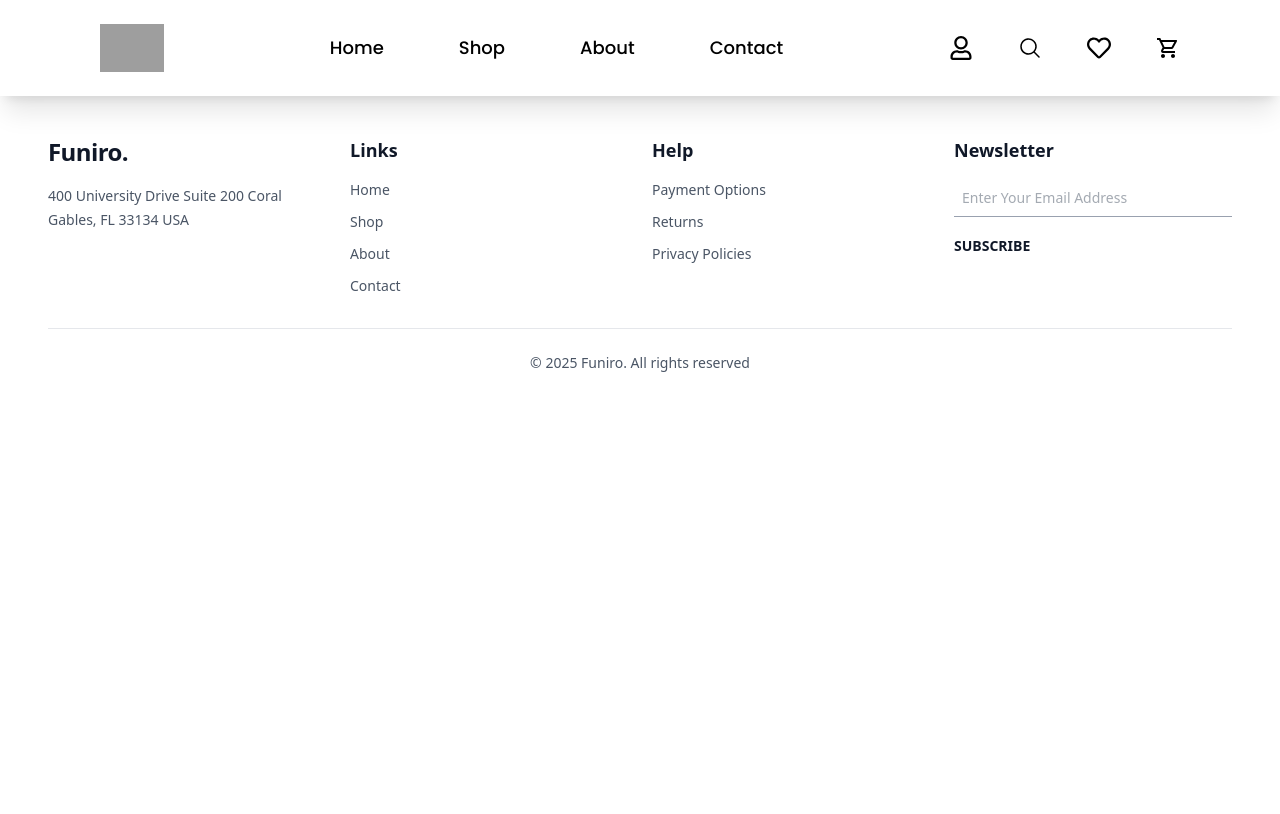
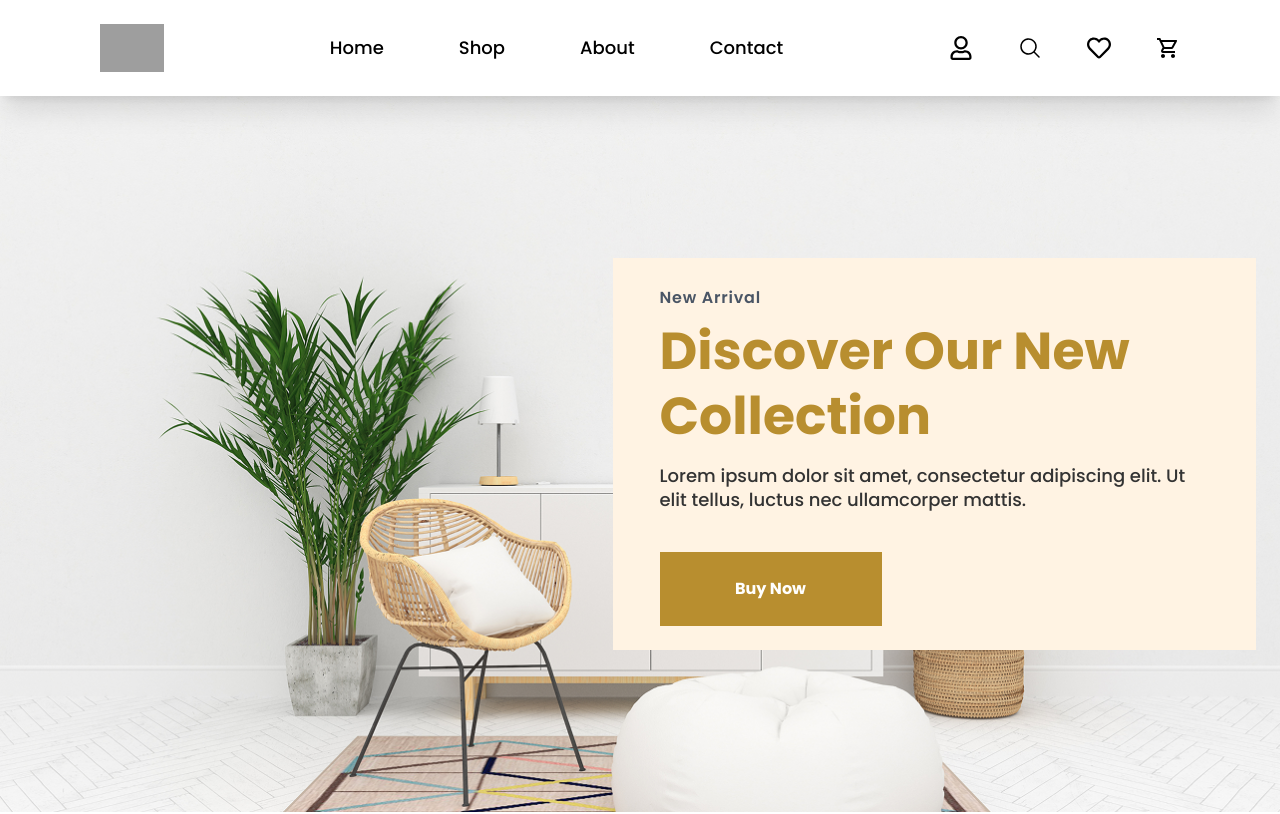
Before and after one commit to Saurabh-Paudel/Furniro, a React (Vite) app in the folder Frontend/: page / in a window 1280 px wide. Shown: the top 814 px of the page. Built offline with nearby package versions, Linux system fonts and the light colour scheme; grey boxes are pictures that could not be loaded.

Commit message:
Homepage Banner added.

```diff
--- a/Frontend/package.json
+++ b/Frontend/package.json
@@ -14,6 +14,7 @@
     "react": "^19.0.0",
     "react-dom": "^19.0.0",
     "react-icons": "^5.5.0",
+    "react-router-dom": "^7.3.0",
     "tailwindcss": "^4.0.12"
   },
   "devDependencies": {
--- a/Frontend/src/App.jsx
+++ b/Frontend/src/App.jsx
@@ -1,12 +1,16 @@
 import React from "react";
-import Navbar from "./Component/RootComponent/Navbar";
-import Footer from "./Component/RootComponent/Footer";
+import RootLayout from "./Component/RootComponent/Layout/RootLayout";
+import { Route, Routes } from "react-router-dom";
+import Home from "./Component/Pages/ClientPages/Homepage";
 
 function App() {
   return (
     <>
-      <Navbar />
-      <Footer />
+      <Routes>
+        <Route path="/" element={<RootLayout />}>
+          <Route path="/" element={<Home />} />
+        </Route>
+      </Routes>
     </>
   );
 }
--- /dev/null
+++ b/Frontend/src/Component/Pages/ClientPages/Homepage.jsx
@@ -0,0 +1,33 @@
+import React from "react";
+
+function Homepage() {
+  return (
+    <div className="relative bg-[url('/Banner_Img.png')] bg-cover bg-center h-auto lg:h-[716px] w-full flex items-center justify-center lg:justify-end px-6 py-6">
+      {/* Overlay for Text and Button */}
+      <div
+        className="bg-[#FFF3E3] flex items-center justify-center font-poppins
+                      w-[90%] max-w-[643px] h-auto py-6 px-4 md:px-8 "
+      >
+        <div className="max-w-[550px] w-full text-center md:text-left mt-1">
+          <span className="text-sm md:text-base font-semibold text-gray-600 tracking-wider">
+            New Arrival
+          </span>
+          <p className="text-[52px] md:text-[52px] font-bold leading-tight md:leading-[65px] text-[#B88E2F] mt-2 mb-4">
+            Discover Our New Collection
+          </p>
+          <p className="text-sm md:text-[18px] font-medium leading-6 text-[#333333]">
+            Lorem ipsum dolor sit amet, consectetur adipiscing elit. Ut elit
+            tellus, luctus nec ullamcorper mattis.
+          </p>
+          <div className="flex justify-center md:justify-start">
+            <button className="mt-6 md:mt-10 bg-[#B88E2F] text-white font-bold text-sm md:text-base px-6 md:w-[222px] py-3 md:h-[74px]  hover:bg-yellow-700 transition duration-300">
+              Buy Now
+            </button>
+          </div>
+        </div>
+      </div>
+    </div>
+  );
+}
+
+export default Homepage;
--- /dev/null
+++ b/Frontend/src/Component/RootComponent/Layout/RootLayout.jsx
@@ -0,0 +1,16 @@
+import React from "react";
+import Navbar from "./Navbar";
+import { Outlet } from "react-router-dom";
+import Footer from "./Footer";
+
+function RootLayout() {
+  return (
+    <>
+      <Navbar />
+      <Outlet />
+      <Footer />
+    </>
+  );
+}
+
+export default RootLayout;
--- a/Frontend/src/main.jsx
+++ b/Frontend/src/main.jsx
@@ -1,10 +1,13 @@
-import { StrictMode } from 'react'
-import { createRoot } from 'react-dom/client'
-import App from './App.jsx'
-import './index.css'
+import { StrictMode } from "react";
+import { createRoot } from "react-dom/client";
+import { BrowserRouter } from "react-router-dom";
+import App from "./App.jsx";
+import "./index.css";
 
-createRoot(document.getElementById('root')).render(
+createRoot(document.getElementById("root")).render(
   <StrictMode>
-    <App />
-  </StrictMode>,
-)
+    <BrowserRouter>
+      <App />
+    </BrowserRouter>
+  </StrictMode>
+);
```
Also changed, not shown: Frontend/public/Banner_Img.png (added), Frontend/src/Component/RootComponent/Layout/Footer.jsx (renamed from Frontend/src/Component/RootComponent/Footer.jsx), Frontend/src/Component/RootComponent/Layout/Navbar.jsx (renamed from Frontend/src/Component/RootComponent/Navbar.jsx), 1 other file (tests, documents, lock files or other folders).
